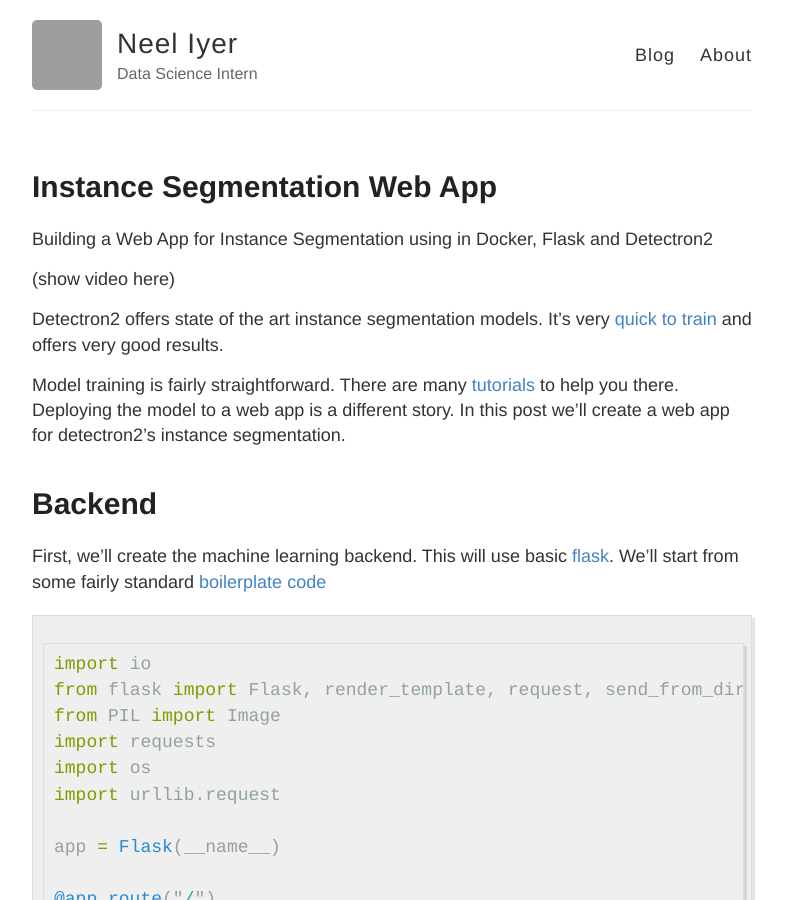
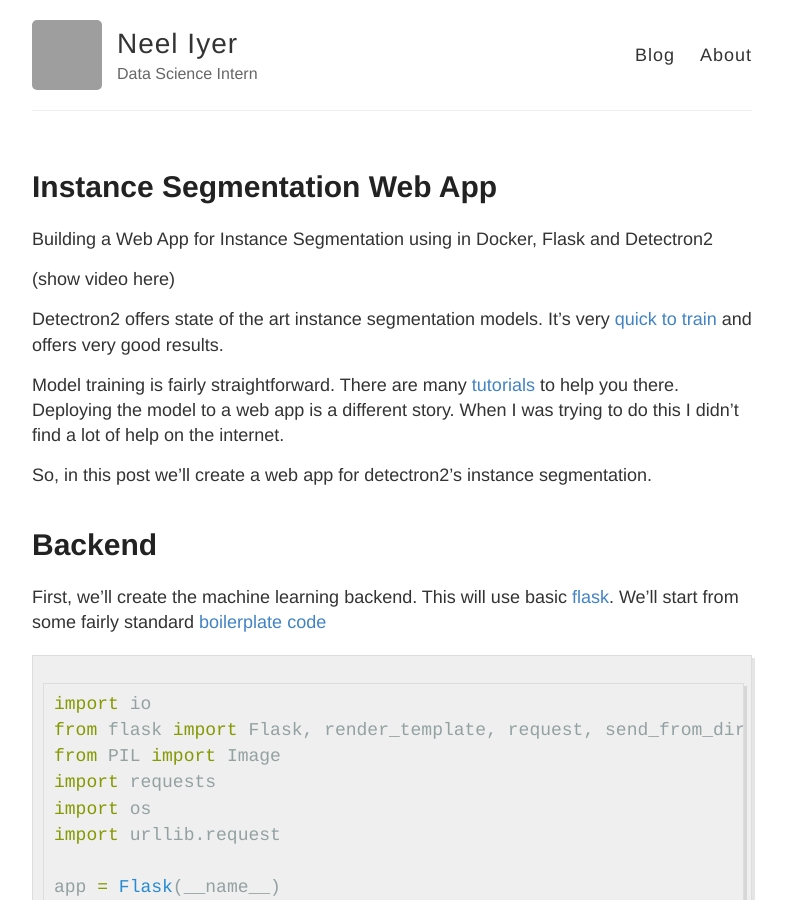
Before and after one commit to neelriyer/neelriyer.github.io, a Jekyll site: the page built from _posts/2020-07-19-Detectron2-Web-App.md, in a window 1280 px wide and 900 px high. Shown: the whole window, without its empty margins (248-1034 px from the left). Built offline with Jekyll 4.4.1, drawn with Linux system fonts in a browser that asks for light colours; grey boxes are pictures that could not be loaded.

Commit message:
detectron2 web app post

```diff
--- a/_posts/2020-07-19-Detectron2-Web-App.md
+++ b/_posts/2020-07-19-Detectron2-Web-App.md
@@ -9,7 +9,9 @@
 
 Detectron2 offers state of the art instance segmentation models. It's very [quick to train](https://detectron2.readthedocs.io/notes/benchmarks.html) and offers very good results.
 
-Model training is fairly straightforward. There are many [tutorials](https://github.com/facebookresearch/detectron2/blob/master/GETTING_STARTED.md) to help you there. Deploying the model to a web app is a different story. In this post we'll create a web app for detectron2's instance segmentation.
+Model training is fairly straightforward. There are many [tutorials](https://github.com/facebookresearch/detectron2/blob/master/GETTING_STARTED.md) to help you there. Deploying the model to a web app is a different story. When I was trying to do this I didn't find a lot of help on the internet.
+
+So, in this post we'll create a web app for detectron2's instance segmentation.
 
 # Backend
 
```
